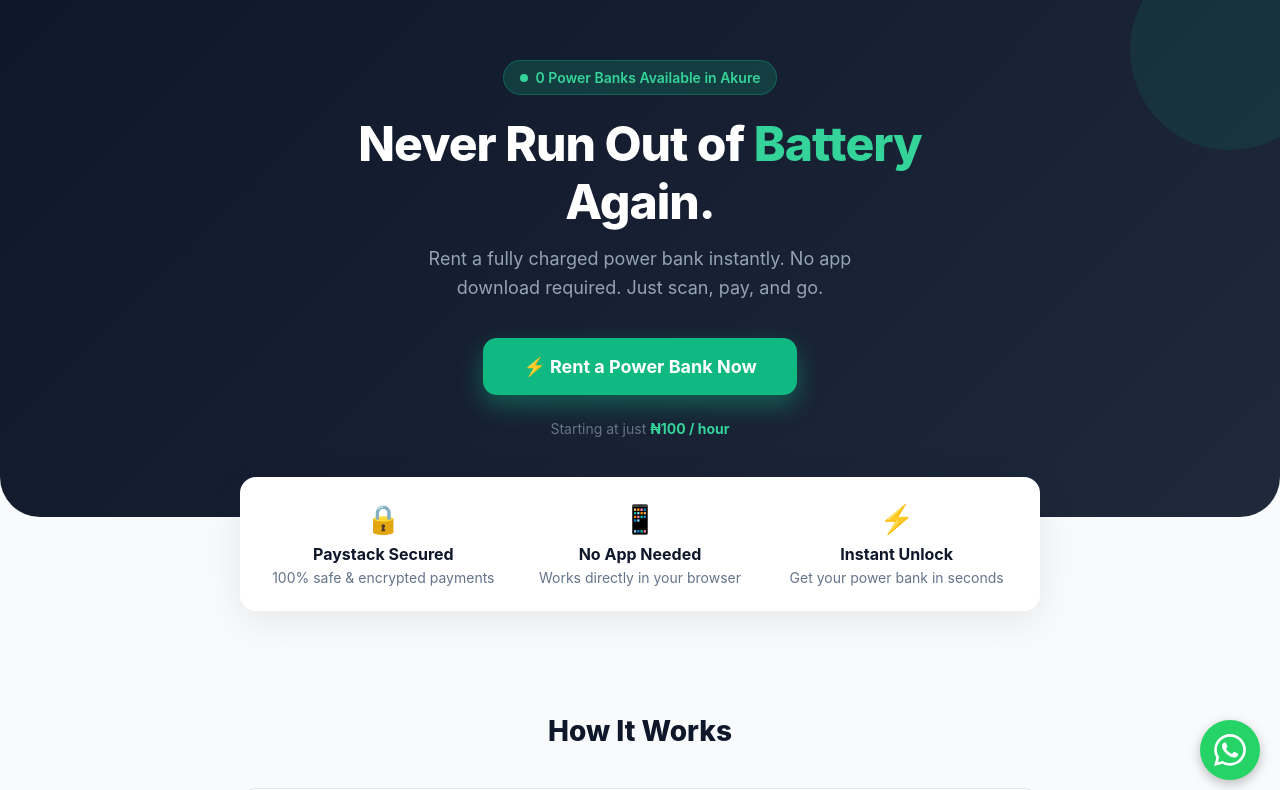
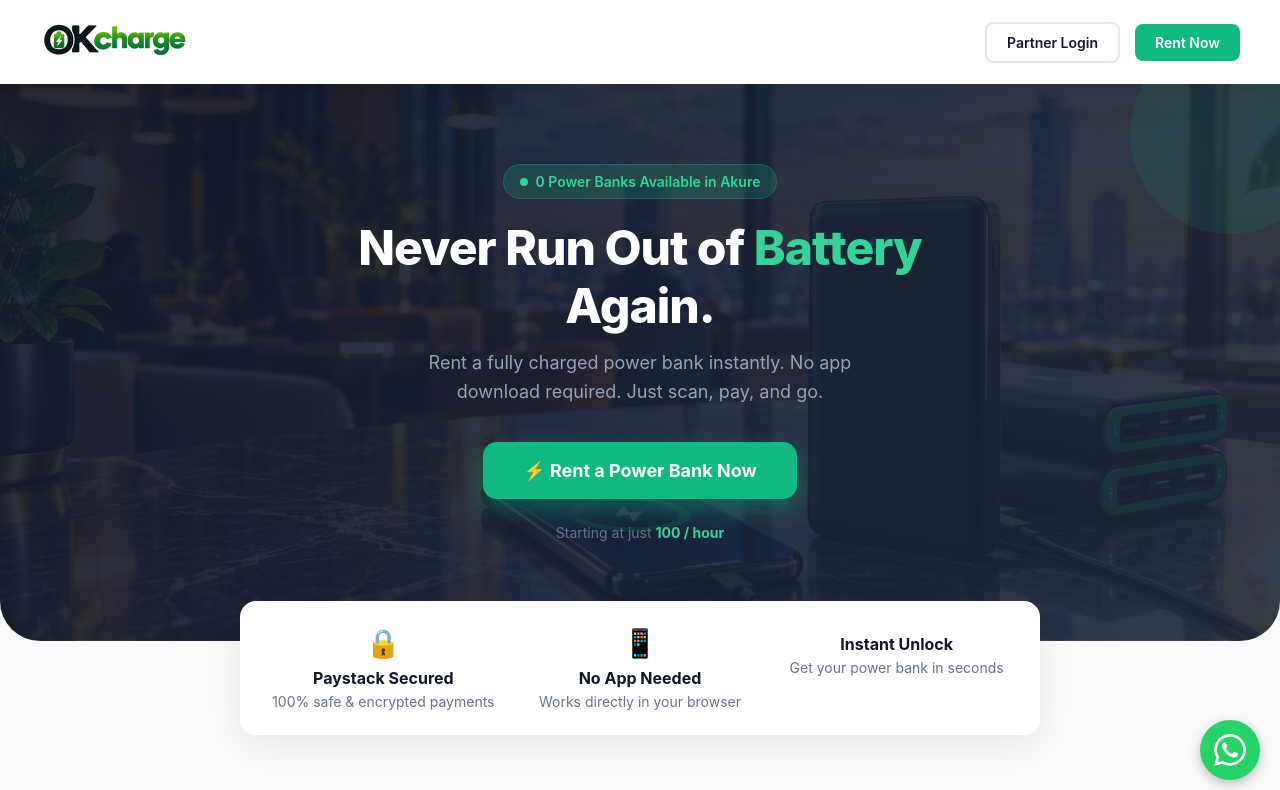
Before and after one commit to okivictor01-bit/OKcharge-, a Next.js app: page / in a window 1280 px wide. Shown: the top 790 px of the page. Built offline with nearby package versions, Linux system fonts and the light colour scheme; no server answers; the database is empty.

Commit message:
Update page.tsx

```diff
--- a/app/page.tsx
+++ b/app/page.tsx
@@ -8,7 +8,6 @@ export default function HomePage() {
   const [availableCount, setAvailableCount] = useState<number | null>(null);
 
   useEffect(() => {
-    // Fetch real-time available power banks count
     const fetchAvailability = async () => {
       const { count } = await supabase
         .from('power_banks')
@@ -23,11 +22,61 @@ export default function HomePage() {
   return (
     <main style={{ fontFamily: '-apple-system, BlinkMacSystemFont, "Segoe UI", Roboto, sans-serif', backgroundColor: '#f8fafc', minHeight: '100vh' }}>
 
+      {/* Navigation Bar */}
+      <nav style={{
+        backgroundColor: 'white',
+        padding: '15px 20px',
+        boxShadow: '0 2px 10px rgba(0,0,0,0.05)',
+        position: 'sticky',
+        top: 0,
+        zIndex: 1000
+      }}>
+        <div style={{ maxWidth: '1200px', margin: '0 auto', display: 'flex', justifyContent: 'space-between', alignItems: 'center' }}>
+          <Link href="/" style={{ textDecoration: 'none' }}>
+            <img src="/logo.png" alt="OKcharge" style={{ height: '50px', width: 'auto' }} />
+          </Link>
+          <div style={{ display: 'flex', gap: '15px', alignItems: 'center' }}>
+            <Link
+              href="/auth/login"
+              style={{
+                padding: '10px 20px',
+                backgroundColor: 'transparent',
+                color: '#0f172a',
+                borderRadius: '8px',
+                textDecoration: 'none',
+                fontWeight: '600',
+                border: '2px solid #e2e8f0',
+                fontSize: '14px'
+              }}
+            >
+              Partner Login
+            </Link>
+            <Link
+              href="/rent"
+              style={{
+                padding: '10px 20px',
+                backgroundColor: '#10b981',
+                color: 'white',
+                borderRadius: '8px',
+                textDecoration: 'none',
+                fontWeight: '600',
+                fontSize: '14px'
+              }}
+            >
+              Rent Now
+            </Link>
+          </div>
+        </div>
+      </nav>
+
       {/* Hero Section */}
       <div style={{
-        background: 'linear-gradient(135deg, #0f172a 0%, #1e293b 100%)',
+        background: 'linear-gradient(135deg, rgba(15, 23, 42, 0.9) 0%, rgba(30, 41, 59, 0.9) 100%), url("/hero-bg.jpg")',
+        backgroundSize: 'cover',
+        backgroundPosition: 'center',
+        backgroundRepeat: 'no-repeat',
         color: 'white',
-        padding: '60px 20px 80px',
+        padding: '80px 20px 100px',
         textAlign: 'center',
         borderBottomLeftRadius: '40px',
         borderBottomRightRadius: '40px',
@@ -102,7 +151,7 @@ export default function HomePage() {
             </Link>
 
             <p style={{ fontSize: '14px', color: '#64748b', margin: '10px 0 0 0' }}>
-              Starting at just <strong style={{ color: '#34d399' }}>₦100 / hour</strong>
+              Starting at just <strong style={{ color: '#34d399' }}>100 / hour</strong>
             </p>
           </div>
         </div>
@@ -131,7 +180,7 @@ export default function HomePage() {
             <p style={{ fontSize: '14px', color: '#64748b', margin: 0 }}>Works directly in your browser</p>
           </div>
           <div>
-            <div style={{ fontSize: '28px', marginBottom: '8px' }}>⚡</div>
+            <div style={{ fontSize: '28px', marginBottom: '8px' }}></div>
             <h3 style={{ fontSize: '16px', fontWeight: '700', color: '#0f172a', margin: '0 0 5px 0' }}>Instant Unlock</h3>
             <p style={{ fontSize: '14px', color: '#64748b', margin: 0 }}>Get your power bank in seconds</p>
           </div>
@@ -145,7 +194,7 @@ export default function HomePage() {
         <div style={{ display: 'grid', gap: '25px' }}>
           {[
             { step: '1', icon: '📷', title: 'Scan the QR Code', desc: 'Find an OKcharge station and scan the location QR code with your phone camera.' },
-            { step: '2', icon: '💳', title: 'Pay Securely', desc: 'Choose your rental duration and pay safely via Paystack. No hidden fees.' },
+            { step: '2', icon: '', title: 'Pay Securely', desc: 'Choose your rental duration and pay safely via Paystack. No hidden fees.' },
             { step: '3', icon: '🔋', title: 'Collect & Go', desc: 'Show your rental ticket to the staff, collect your fully charged power bank, and go!' },
             { step: '4', icon: '🔄', title: 'Return Easily', desc: 'Bring it back to any OKcharge partner location before your time runs out.' }
           ].map((item, index) => (
@@ -197,12 +246,18 @@ export default function HomePage() {
             borderRadius: '10px',
             textDecoration: 'none',
             fontWeight: '700',
-            fontSize: '16px'
+            fontSize: '16px',
+            marginBottom: '20px'
           }}
         >
           Start Your Rental
         </Link>
-        <p style={{ fontSize: '13px', color: '#64748b', marginTop: '30px', margin: '30px 0 0 0' }}>
+        <div style={{ marginTop: '30px' }}>
+          <Link href="/auth/login" style={{ color: '#94a3b8', textDecoration: 'none', fontSize: '14px', margin: '0 10px' }}>Partner Login</Link>
+          <Link href="/auth/admin-login" style={{ color: '#94a3b8', textDecoration: 'none', fontSize: '14px', margin: '0 10px' }}>Admin Login</Link>
+          <Link href="/auth/staff-login" style={{ color: '#94a3b8', textDecoration: 'none', fontSize: '14px', margin: '0 10px' }}>Staff Login</Link>
+        </div>
+        <p style={{ fontSize: '13px', color: '#64748b', marginTop: '20px', margin: '30px 0 0 0' }}>
           © {new Date().getFullYear()} OKcharge. All rights reserved.
         </p>
       </div>
```
